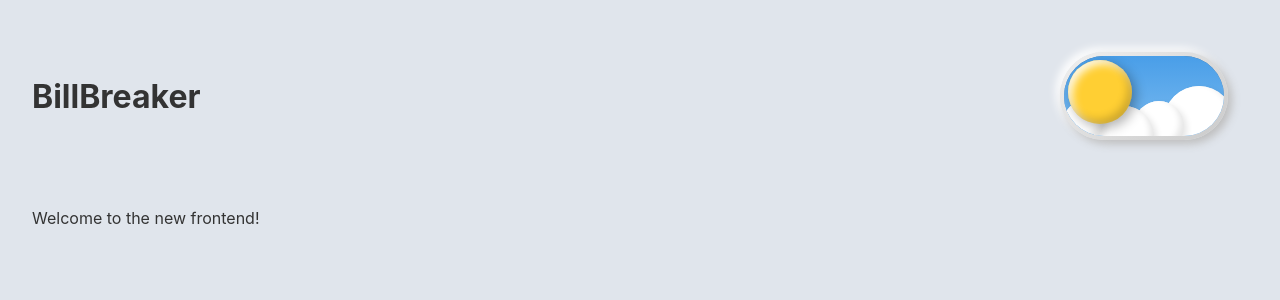
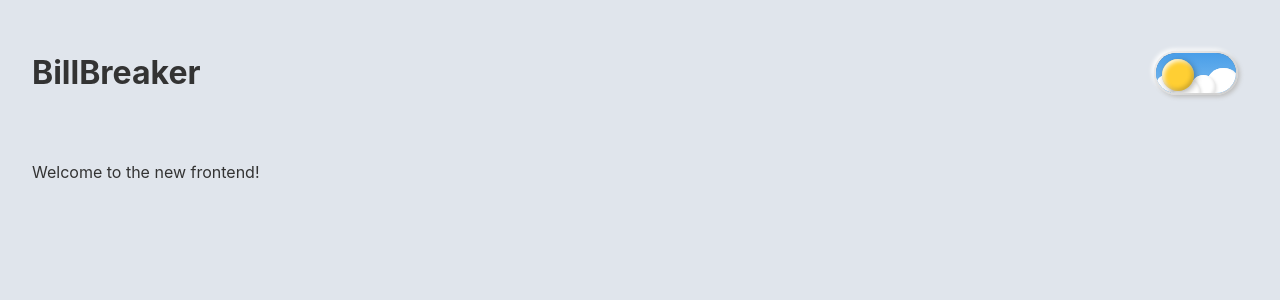
Before and after one commit to UnboundSB/BillBreaker, a React (Vite) app in the folder frontend/: page / in a window 1280 px wide. Shown: the top 300 px of the page. Built offline with nearby package versions, Linux system fonts and the light colour scheme.

Commit message:
feat: scale down theme toggle to standard button size

```diff
--- a/frontend/src/components/ThemeToggle.css
+++ b/frontend/src/components/ThemeToggle.css
@@ -2,22 +2,20 @@
   display: flex;
   justify-content: center;
   align-items: center;
-  padding: 20px;
+  padding: 10px;
 }
 
 .theme-toggle {
   position: relative;
   display: inline-block;
-  width: 160px;
-  height: 80px;
+  width: 80px;
+  height: 40px;
   cursor: pointer;
-  /* Outer bevel around the switch to give it physical housing */
-  border-radius: 44px;
+  border-radius: 22px;
   background: linear-gradient(145deg, #f0f0f0, #cacaca);
-  box-shadow:
-    4px 4px 8px #bebebe,
-    -4px -4px 8px #ffffff;
-  padding: 4px;
+  box-shadow: 2px 2px 4px #bebebe, -2px -2px 4px #ffffff;
+  padding: 2px;
+  box-sizing: content-box;
 }
 
 .theme-toggle-checkbox {
@@ -31,14 +29,13 @@
   position: relative;
   width: 100%;
   height: 100%;
-  border-radius: 40px;
+  border-radius: 20px;
   background: #5fa5e6;
   overflow: hidden;
   transition: background 0.5s ease;
-  /* Deep inset shadow for the recessed pill look */
   box-shadow:
-    inset 0px 10px 20px rgba(0, 0, 0, 0.4),
-    inset 0px -5px 15px rgba(255, 255, 255, 0.3);
+    inset 0px 5px 10px rgba(0, 0, 0, 0.4),
+    inset 0px -2px 7px rgba(255, 255, 255, 0.3);
 }
 
 /* Base Sky styling */
@@ -66,75 +63,49 @@
   position: absolute;
   background: #ffffff;
   border-radius: 50%;
-  /* Skeuomorphic inner shadow to give the cloud volume */
   box-shadow:
-    inset -4px -4px 6px rgba(0,0,0,0.1),
-    inset 4px 4px 6px rgba(255,255,255,1),
-    3px 3px 6px rgba(0,0,0,0.1);
+    inset -2px -2px 3px rgba(0,0,0,0.1),
+    inset 2px 2px 3px rgba(255,255,255,1),
+    1px 1px 3px rgba(0,0,0,0.1);
 }
 
-.cloud-1 {
-  width: 70px;
-  height: 70px;
-  bottom: -20px;
-  right: -10px;
-}
-
-.cloud-2 {
-  width: 50px;
-  height: 50px;
-  bottom: -15px;
-  right: 40px;
-}
-
-.cloud-3 {
-  width: 60px;
-  height: 60px;
-  bottom: -30px;
-  right: 70px;
-}
-
-.cloud-4 {
-  width: 40px;
-  height: 40px;
-  bottom: -5px;
-  right: 120px;
-}
+.cloud-1 { width: 35px; height: 35px; bottom: -10px; right: -5px; }
+.cloud-2 { width: 25px; height: 25px; bottom: -7px; right: 20px; }
+.cloud-3 { width: 30px; height: 30px; bottom: -15px; right: 35px; }
+.cloud-4 { width: 20px; height: 20px; bottom: -2px; right: 60px; }
 
 /* Stars styling */
 .star {
   position: absolute;
   background: #ffffff;
   clip-path: polygon(50% 0%, 61% 35%, 98% 35%, 68% 57%, 79% 91%, 50% 70%, 21% 91%, 32% 57%, 2% 35%, 39% 35%);
-  box-shadow: 0 0 6px 2px rgba(255,255,255,0.8);
+  box-shadow: 0 0 3px 1px rgba(255,255,255,0.8);
   opacity: 0;
   transition: opacity 0.5s ease;
 }
 
-.star-1 { width: 12px; height: 12px; top: 15px; left: 40px; }
-.star-2 { width: 8px; height: 8px; top: 45px; left: 25px; }
-.star-3 { width: 10px; height: 10px; top: 55px; left: 65px; transform: rotate(15deg); }
-.star-4 { width: 7px; height: 7px; top: 25px; left: 75px; transform: rotate(45deg); }
-.star-5 { width: 15px; height: 15px; top: 35px; left: 100px; transform: rotate(30deg); }
+.star-1 { width: 6px; height: 6px; top: 7px; left: 20px; }
+.star-2 { width: 4px; height: 4px; top: 22px; left: 12px; }
+.star-3 { width: 5px; height: 5px; top: 27px; left: 32px; transform: rotate(15deg); }
+.star-4 { width: 3px; height: 3px; top: 12px; left: 37px; transform: rotate(45deg); }
+.star-5 { width: 7px; height: 7px; top: 17px; left: 50px; transform: rotate(30deg); }
 
 /* Thumb (Sun/Moon wrapper) */
 .theme-toggle-thumb {
   position: absolute;
-  top: 4px;
-  left: 4px;
-  width: 64px;
-  height: 64px;
+  top: 6px;
+  left: 6px;
+  width: 32px;
+  height: 32px;
   border-radius: 50%;
-  background-color: #ffcf33; /* Sun color */
+  background-color: #ffcf33;
   transition: transform 0.5s cubic-bezier(0.68, -0.55, 0.27, 1.55), background-color 0.5s ease;
   overflow: hidden;
   z-index: 10;
-
-  /* Skeuomorphic 3D button effect */
   box-shadow:
-    inset -4px -4px 8px rgba(0, 0, 0, 0.2),
-    inset 4px 4px 8px rgba(255, 255, 255, 0.9),
-    4px 4px 12px rgba(0, 0, 0, 0.3);
+    inset -2px -2px 4px rgba(0, 0, 0, 0.2),
+    inset 2px 2px 4px rgba(255, 255, 255, 0.9),
+    2px 2px 6px rgba(0, 0, 0, 0.3);
 }
 
 /* Sun and Moon faces inside the thumb */
@@ -147,101 +118,42 @@
   transition: opacity 0.5s ease;
 }
 
-.sun-face {
-  opacity: 1;
-}
-
-.moon-face {
-  opacity: 0;
-}
+.sun-face { opacity: 1; }
+.moon-face { opacity: 0; }
 
 /* Craters */
 .crater {
   position: absolute;
   background-color: #9299a6;
   border-radius: 50%;
-  /* Inset shadow to make craters look indented deeply */
   box-shadow:
-    inset 3px 3px 5px rgba(0,0,0,0.4),
-    inset -2px -2px 4px rgba(255,255,255,0.6);
+    inset 1px 1px 2px rgba(0,0,0,0.4),
+    inset -1px -1px 2px rgba(255,255,255,0.6);
 }
 
-.crater-1 {
-  width: 16px;
-  height: 16px;
-  top: 12px;
-  right: 14px;
-}
-
-.crater-2 {
-  width: 24px;
-  height: 24px;
-  bottom: 10px;
-  right: 20px;
-}
-
-.crater-3 {
-  width: 14px;
-  height: 14px;
-  bottom: 18px;
-  left: 10px;
-}
+.crater-1 { width: 8px; height: 8px; top: 6px; right: 7px; }
+.crater-2 { width: 12px; height: 12px; bottom: 5px; right: 10px; }
+.crater-3 { width: 7px; height: 7px; bottom: 9px; left: 5px; }
 
 /* --- STATE CHANGES (When Checked - Dark Mode) --- */
 .theme-toggle-checkbox:checked ~ .theme-toggle-track {
   background: #1e2837;
-  /* Dark mode recessed shadow */
   box-shadow:
-    inset 0px 10px 20px rgba(0, 0, 0, 0.8),
-    inset 0px -5px 15px rgba(255, 255, 255, 0.05);
+    inset 0px 5px 10px rgba(0, 0, 0, 0.8),
+    inset 0px -2px 7px rgba(255, 255, 255, 0.05);
 }
 
 .theme-toggle-checkbox:checked ~ .theme-toggle-track .theme-toggle-thumb {
-  transform: translateX(76px);
-  background-color: #cdd1d9; /* Moon base color */
-
-  /* Adjusted thumb shadow for dark mode */
+  transform: translateX(40px);
+  background-color: #cdd1d9;
   box-shadow:
-    inset -4px -4px 8px rgba(0, 0, 0, 0.3),
-    inset 4px 4px 8px rgba(255, 255, 255, 1),
-    -4px 4px 12px rgba(0, 0, 0, 0.5);
+    inset -2px -2px 4px rgba(0, 0, 0, 0.3),
+    inset 2px 2px 4px rgba(255, 255, 255, 1),
+    -2px 2px 6px rgba(0, 0, 0, 0.5);
 }
 
-.theme-toggle-checkbox:checked ~ .theme-toggle-track .sun-face {
-  opacity: 0;
-}
-
-.theme-toggle-checkbox:checked ~ .theme-toggle-track .moon-face {
-  opacity: 1;
-}
-
-.theme-toggle-checkbox:checked ~ .theme-toggle-track .light-sky {
-  opacity: 0;
-}
-
-.theme-toggle-checkbox:checked ~ .theme-toggle-track .dark-sky {
-  opacity: 1;
-}
-
-.theme-toggle-checkbox:checked ~ .theme-toggle-track .dark-sky .star {
-  opacity: 1;
-}
-
-/* Global Dark Mode classes (for the document body) */
-:root {
-  --bg-color: #e0e5ec;
-  --text-color: #333333;
-}
-
-:root.dark {
-  --bg-color: #12161f;
-  --text-color: #f0f0f0;
-}
-
-body {
-  background-color: var(--bg-color);
-  color: var(--text-color);
-  transition: background-color 0.5s ease, color 0.5s ease;
-  margin: 0;
-  font-family: -apple-system, BlinkMacSystemFont, "Segoe UI", Roboto, Helvetica, Arial, sans-serif;
-}
+.theme-toggle-checkbox:checked ~ .theme-toggle-track .sun-face { opacity: 0; }
+.theme-toggle-checkbox:checked ~ .theme-toggle-track .moon-face { opacity: 1; }
+.theme-toggle-checkbox:checked ~ .theme-toggle-track .light-sky { opacity: 0; }
+.theme-toggle-checkbox:checked ~ .theme-toggle-track .dark-sky { opacity: 1; }
+.theme-toggle-checkbox:checked ~ .theme-toggle-track .dark-sky .star { opacity: 1; }
```
